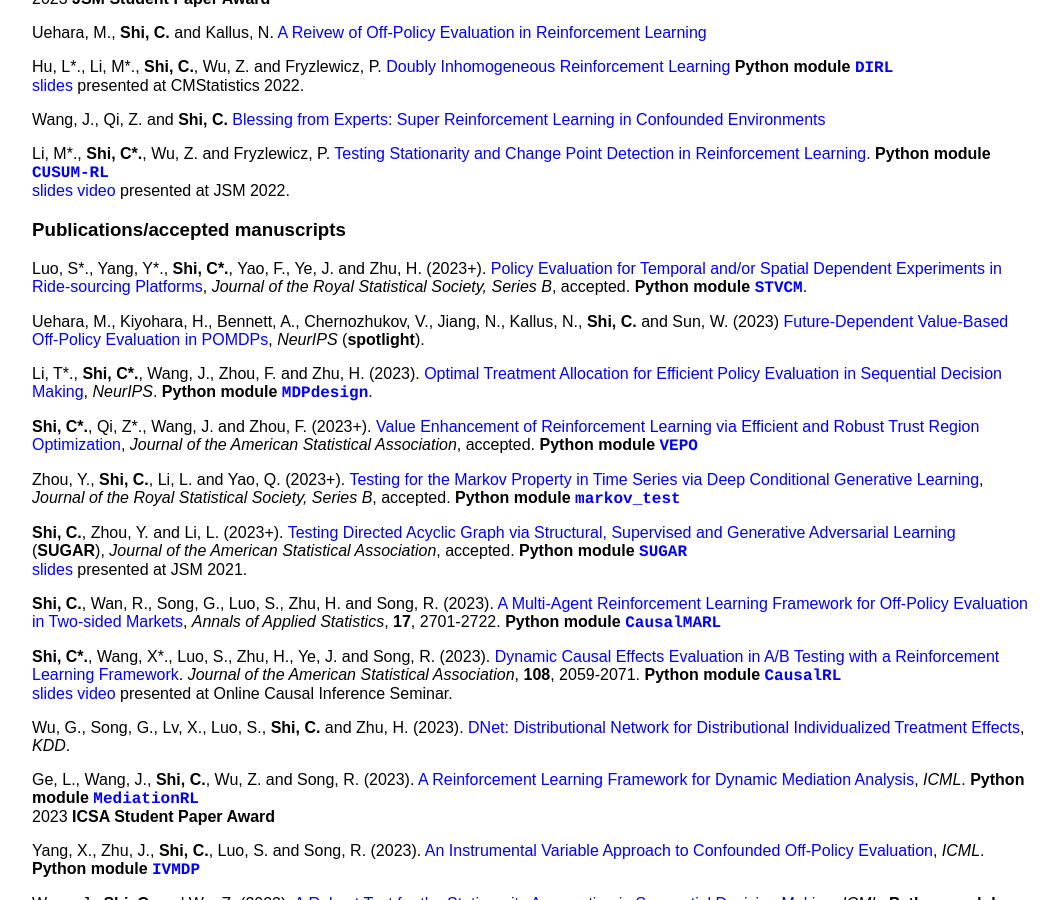
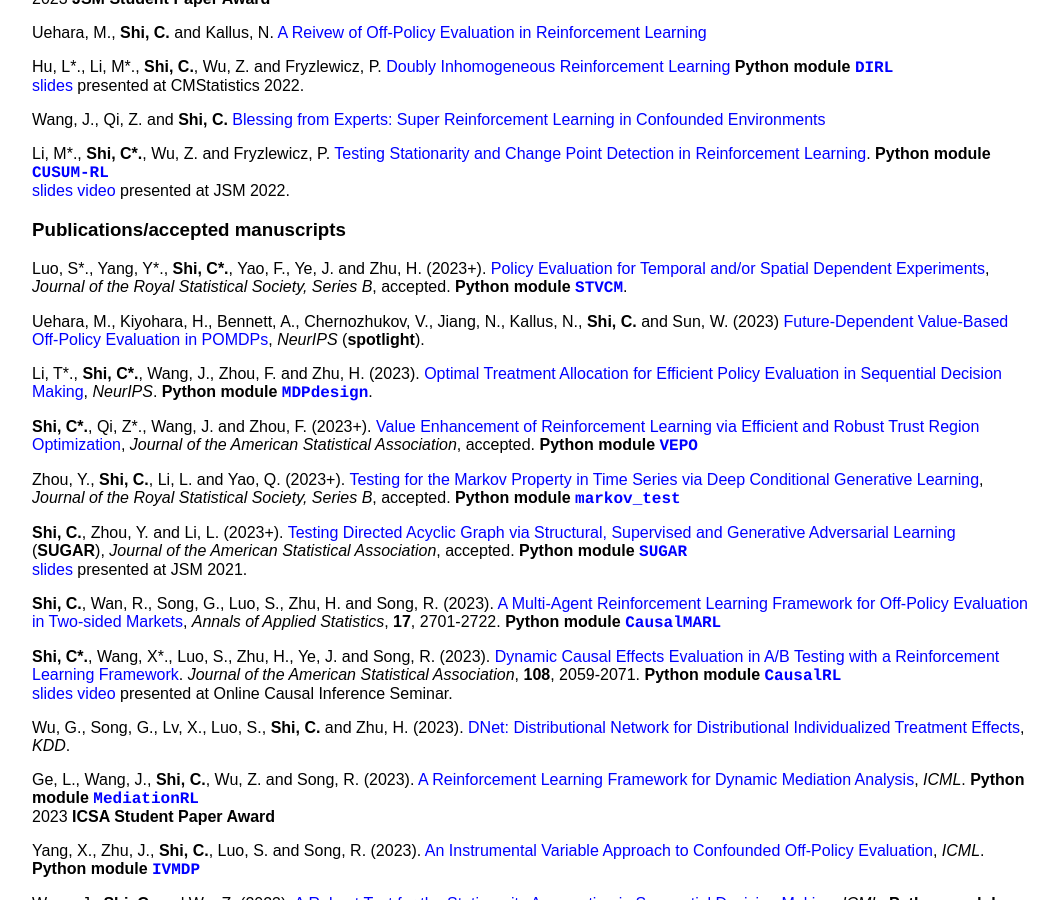
Before and after one commit to callmespring/callmespring.github.io, a Jekyll site: the page built from publication.md, in a window 1280 px wide and 900 px high, scrolled down 409 px. Shown: the whole window, without its empty margins (108-1166 px from the left). Built offline with Jekyll 4.4.1, drawn with Linux system fonts in a browser that asks for light colours.

Commit message:
Update publication.md

```diff
--- a/publication.md
+++ b/publication.md
@@ -37,7 +37,7 @@
 
 ### Publications/accepted manuscripts
 
-Luo, S\*., Yang, Y\*., **Shi, C\*.**, Yao, F., Ye, J. and Zhu, H. (2023+). [Policy Evaluation for Temporal and/or Spatial Dependent Experiments in Ride-sourcing Platforms](https://arxiv.org/pdf/2202.10887.pdf), _Journal of the Royal Statistical Society, Series B_, accepted. **Python module** [<span style="font-family:courier;">**STVCM**</span>](https://github.com/anneyang0060/STVCM).
+Luo, S\*., Yang, Y\*., **Shi, C\*.**, Yao, F., Ye, J. and Zhu, H. (2023+). [Policy Evaluation for Temporal and/or Spatial Dependent Experiments](https://arxiv.org/pdf/2202.10887.pdf), _Journal of the Royal Statistical Society, Series B_, accepted. **Python module** [<span style="font-family:courier;">**STVCM**</span>](https://github.com/anneyang0060/STVCM).
 
 Uehara, M., Kiyohara, H., Bennett, A., Chernozhukov, V., Jiang, N., Kallus, N., **Shi, C.** and Sun, W. (2023) [Future-Dependent Value-Based Off-Policy Evaluation in POMDPs](https://arxiv.org/pdf/2207.13081.pdf), _NeurIPS_ (**spotlight**).
 
```
